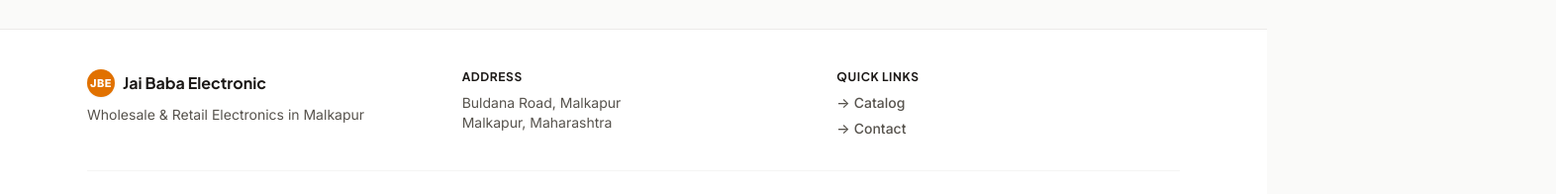
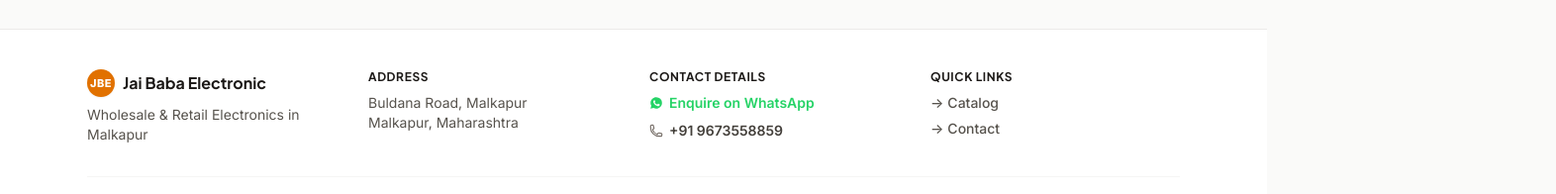
Before and after one commit to HarshalChugwani2005/JBE, a React (Vite) app: page / in a window 1280 px wide. Shown: the part 2244-2440 px from the top of the page at 99% size, 1572 px wide, since content can reach past the window. Built offline with nearby package versions, Linux system fonts and the light colour scheme; no server answers.

Commit message:
ux/arch: shortcut label, footer contact, error privacy, AppProviders

```diff
--- a/src/App.jsx
+++ b/src/App.jsx
@@ -10,11 +10,7 @@ import PageSkeleton from './components/PageSkeleton'
 import SearchPalette from './components/SearchPalette'
 import ScrollToTop from './components/ScrollToTop'
 import OfflineBanner from './components/OfflineBanner'
-import { CartProvider } from './context/CartProvider'
-import { LanguageProvider } from './context/LanguageProvider'
-import { SearchProvider } from './context/SearchProvider'
-import { ThemeProvider } from './context/ThemeProvider'
-import { ToastProvider } from './context/ToastProvider'
+import { AppProviders } from './context/AppProviders'
 import { Analytics } from '@vercel/analytics/react'
 import Home from './pages/Home'
 
@@ -26,11 +22,7 @@ const NotFound = lazy(() => import('./pages/NotFound'))
 export default function App() {
   return (
     <ErrorBoundary>
-      <ThemeProvider>
-        <LanguageProvider>
-          <ToastProvider>
-            <CartProvider>
-              <SearchProvider>
+      <AppProviders>
         <BrowserRouter>
           <ScrollToTop />
           <div className="flex min-h-screen flex-col">
@@ -58,11 +50,7 @@ export default function App() {
             <Analytics />
           </div>
         </BrowserRouter>
-              </SearchProvider>
-          </CartProvider>
-        </ToastProvider>
-      </LanguageProvider>
-    </ThemeProvider>
+      </AppProviders>
     </ErrorBoundary>
   )
 }
--- a/src/components/ErrorBoundary.jsx
+++ b/src/components/ErrorBoundary.jsx
@@ -87,8 +87,8 @@ export default class ErrorBoundary extends Component {
               <span>Chat on WhatsApp — +91 {whatsappNumber}</span>
             </a>
 
-            {/* Collapsible error details */}
-            {error && (
+            {/* Collapsible error details — only in dev mode */}
+            {import.meta.env.DEV && error && (
               <div className="mt-6 text-left">
                 <button
                   type="button"
--- a/src/components/Footer.jsx
+++ b/src/components/Footer.jsx
@@ -1,40 +1,69 @@
 import { Link } from 'react-router-dom'
 import { useLanguage } from '../context/useLanguage'
-import { shop } from '../data/site'
+import { getWhatsAppUrl, getPhoneUrl, shop } from '../data/site'
+import { WhatsAppIcon, PhoneIcon } from './Icons'
 
 export default function Footer() {
   const { t } = useLanguage()
 
   return (
-    <footer className="mt-auto border-t border-stone-200/80 bg-white pb-20 md:pb-0">
+    <footer className="mt-auto border-t border-stone-200/80 bg-white pb-20 md:pb-0 dark:bg-stone-950 dark:border-stone-800">
       <div className="mx-auto max-w-6xl px-4 py-10 sm:px-6">
-        <div className="grid gap-8 sm:grid-cols-2 md:grid-cols-3">
+        <div className="grid gap-8 sm:grid-cols-2 md:grid-cols-4">
+          {/* Brand */}
           <div>
             <div className="flex items-center gap-2">
               <span className="flex h-7 w-7 items-center justify-center rounded-lg bg-amber-600 text-white text-[11px] font-black tracking-wider shadow-xs">
                 JBE
               </span>
-              <p className="font-heading font-bold text-stone-900 text-base">{shop.name}</p>
+              <p className="font-heading font-bold text-stone-900 dark:text-stone-100 text-base">{shop.name}</p>
             </div>
-            <p className="mt-2 text-xs sm:text-sm text-stone-600 max-w-xs">{shop.tagline}</p>
+            <p className="mt-2 text-xs sm:text-sm text-stone-600 dark:text-stone-400 max-w-xs">{shop.tagline}</p>
           </div>
+
+          {/* Address */}
           <div>
-            <p className="font-heading text-xs font-bold uppercase tracking-wider text-stone-900">{t('address')}</p>
-            <p className="mt-2 text-xs sm:text-sm text-stone-600">{shop.address}</p>
-            <p className="text-xs sm:text-sm text-stone-600">{shop.city}</p>
+            <p className="font-heading text-xs font-bold uppercase tracking-wider text-stone-900 dark:text-stone-100">{t('address')}</p>
+            <p className="mt-2 text-xs sm:text-sm text-stone-600 dark:text-stone-400">{shop.address}</p>
+            <p className="text-xs sm:text-sm text-stone-600 dark:text-stone-400">{shop.city}</p>
           </div>
+
+          {/* Contact */}
           <div>
-            <p className="font-heading text-xs font-bold uppercase tracking-wider text-stone-900">{t('quickLinks')}</p>
+            <p className="font-heading text-xs font-bold uppercase tracking-wider text-stone-900 dark:text-stone-100">{t('contactDetails')}</p>
+            <div className="mt-2 flex flex-col gap-2">
+              <a
+                href={getWhatsAppUrl()}
+                target="_blank"
+                rel="noreferrer"
+                className="inline-flex items-center gap-1.5 text-xs sm:text-sm font-semibold text-[#25D366] hover:underline transition duration-150"
+              >
+                <WhatsAppIcon className="h-3.5 w-3.5 shrink-0" />
+                <span>{t('whatsappEnquiry')}</span>
+              </a>
+              <a
+                href={getPhoneUrl(shop.primaryPhone)}
+                className="inline-flex items-center gap-1.5 text-xs sm:text-sm font-semibold text-stone-700 dark:text-stone-300 hover:text-amber-800 dark:hover:text-amber-400 transition duration-150"
+              >
+                <PhoneIcon className="h-3.5 w-3.5 shrink-0 text-stone-500" />
+                <span>+91 {shop.primaryPhone}</span>
+              </a>
+            </div>
+          </div>
+
+          {/* Quick Links */}
+          <div>
+            <p className="font-heading text-xs font-bold uppercase tracking-wider text-stone-900 dark:text-stone-100">{t('quickLinks')}</p>
             <nav aria-label="Footer navigation" className="mt-2">
               <ul className="flex flex-col gap-1.5 text-xs sm:text-sm">
                 <li>
-                  <Link to="/catalog" className="text-stone-600 hover:text-amber-800 font-medium transition duration-150 inline-flex items-center gap-1">
+                  <Link to="/catalog" className="text-stone-600 dark:text-stone-400 hover:text-amber-800 dark:hover:text-amber-400 font-medium transition duration-150 inline-flex items-center gap-1">
                     <span>→</span>
                     <span>{t('navCatalog')}</span>
                   </Link>
                 </li>
                 <li>
-                  <Link to="/contact" className="text-stone-600 hover:text-amber-800 font-medium transition duration-150 inline-flex items-center gap-1">
+                  <Link to="/contact" className="text-stone-600 dark:text-stone-400 hover:text-amber-800 dark:hover:text-amber-400 font-medium transition duration-150 inline-flex items-center gap-1">
                     <span>→</span>
                     <span>{t('navContact')}</span>
                   </Link>
@@ -43,7 +72,7 @@ export default function Footer() {
             </nav>
           </div>
         </div>
-        <p className="mt-8 border-t border-stone-100 pt-6 text-center text-xs text-stone-400 font-medium">
+        <p className="mt-8 border-t border-stone-100 dark:border-stone-800 pt-6 text-center text-xs text-stone-400 font-medium">
           © {new Date().getFullYear()} {shop.name}. {t('allPricesOnEnquiry')}
         </p>
       </div>
--- a/src/components/Navbar.jsx
+++ b/src/components/Navbar.jsx
@@ -179,7 +179,7 @@ export default function Navbar() {
             {!isMobile && <span className="text-stone-500 font-normal dark:text-stone-400">Search...</span>}
             {!isMobile && (
               <kbd className="rounded border border-stone-200 bg-white px-1.5 py-0.5 font-mono text-[10px] text-stone-400 shadow-2xs dark:border-stone-700 dark:bg-stone-900 dark:text-stone-400">
-                ⌘K
+                {/Mac|iPhone|iPad|iPod/i.test(typeof navigator !== 'undefined' ? navigator.platform : '') ? '⌘K' : 'Ctrl+K'}
               </kbd>
             )}
           </button>
--- /dev/null
+++ b/src/context/AppProviders.jsx
@@ -0,0 +1,26 @@
+import { CartProvider } from './CartProvider'
+import { LanguageProvider } from './LanguageProvider'
+import { SearchProvider } from './SearchProvider'
+import { ThemeProvider } from './ThemeProvider'
+import { ToastProvider } from './ToastProvider'
+
+/**
+ * Composes all app-level React context providers into a single wrapper.
+ * Keeps App.jsx clean and makes provider order explicit in one place.
+ * Order (outermost → innermost): Theme → Language → Toast → Cart → Search
+ */
+export function AppProviders({ children }) {
+  return (
+    <ThemeProvider>
+      <LanguageProvider>
+        <ToastProvider>
+          <CartProvider>
+            <SearchProvider>
+              {children}
+            </SearchProvider>
+          </CartProvider>
+        </ToastProvider>
+      </LanguageProvider>
+    </ThemeProvider>
+  )
+}
```
Also changed, not shown: src/data/products.js (+13 -0 lines). Lines whose indentation alone changed are shown as unchanged.
